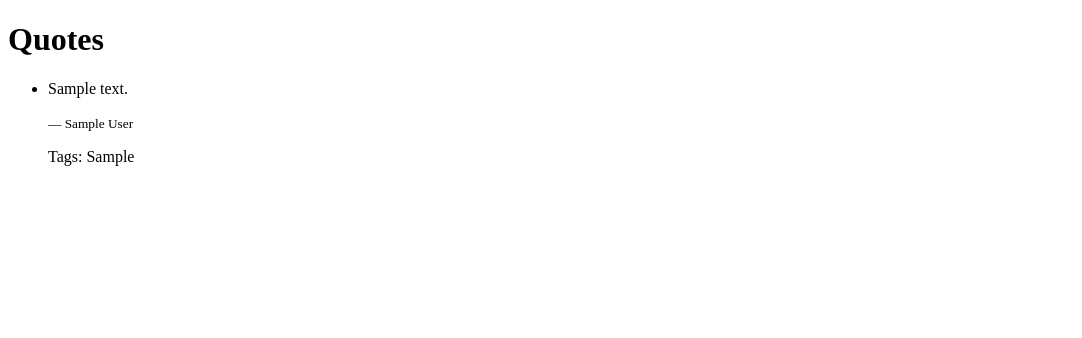
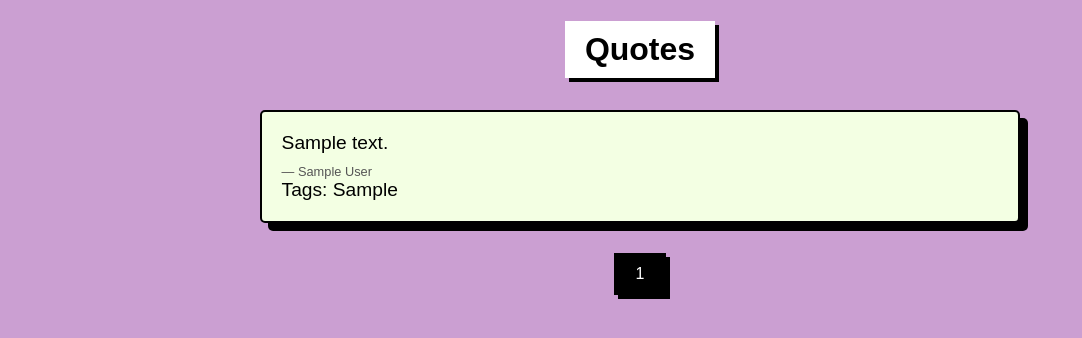
Before and after one commit to GreciaLH/Webs-craping-XYZ-Corp, a Flask app: page / in a window 1280 px wide. Shown: the top 338 px of the page, without its empty margins (0-1082 px from the left). Run offline with Flask 3, Linux system fonts and the light colour scheme; tables that the repository leaves empty hold one stand-in row (values such as "Sample post").

Commit message:
feat paginación y estilo

```diff
--- a/app.py
+++ b/app.py
@@ -1,5 +1,5 @@
 # app.py
-from flask import Flask, render_template
+from flask import Flask, render_template, request
 from flask_sqlalchemy import SQLAlchemy
 import os
 from dotenv import load_dotenv
@@ -16,9 +16,9 @@ app.config['SQLALCHEMY_TRACK_MODIFICATIONS'] = False
 db = SQLAlchemy(app)
 
 class Quote(db.Model):
-    __tablename__ = 'quotes'  # Asegúrate de que el nombre de la tabla es correcto
+    __tablename__ = 'quotes'
     id = db.Column(db.Integer, primary_key=True)
-    text = db.Column(db.Text, nullable=False)
+    text = db.Column(db.Text, nullable=False, unique=True)
     author = db.Column(db.String(100), nullable=False)
     tags = db.Column(db.String(255))
 
@@ -28,10 +28,12 @@ logger = logging.getLogger(__name__)
 
 @app.route('/')
 def index():
-    quotes = Quote.query.all()
-    for quote in quotes:
-        logger.debug(f'Quote: {quote.text} by {quote.author}')
-    return render_template('index.html', quotes=quotes)  # Renderizar la plantilla con los datos
+    # Obtener el número de página actual desde los parámetros de la URL
+    page = request.args.get('page', 1, type=int)
+    per_page = 10
+    quotes = Quote.query.order_by(Quote.id).paginate(page=page, per_page=per_page, error_out=False)
+
+    return render_template('index.html', quotes=quotes)
 
 if __name__ == "__main__":
     app.run(debug=True)
--- /dev/null
+++ b/static/css/style.css
@@ -0,0 +1,66 @@
+/* Estilo neobrutalista */
+body {
+    font-family: 'Arial', sans-serif;
+    background-color: #CB9FD2;
+    margin: 0;
+    padding: 0;
+    display: flex;
+    justify-content: center;
+    align-items: center;
+    flex-direction: column;
+}
+h1 {
+    color: #000;
+    background: #fff;
+    padding: 10px 20px;
+    box-shadow: 4px 4px 0 #000;
+}
+.card-container {
+    width: 70%;
+    display: flex;
+    flex-wrap: wrap;
+    justify-content: center;
+    align-items: center;
+    gap: 10px;
+}
+.card {
+    background: #F3FFE3;
+    border: 2px solid #000;
+    border-radius: 5px;
+    padding: 20px;
+    margin: 10px;
+    box-shadow: 8px 8px 0 #000;
+    width: 80%;
+}
+.card p {
+    margin: 0;
+    font-size: 1.2em;
+}
+.card small {
+    display: block;
+    margin-top: 10px;
+    font-size: 0.8em;
+    color: #555;
+}
+.pagination {
+    margin: 20px 0;
+    display: flex;
+    justify-content: center;
+    align-items: center;
+}
+.pagination a {
+    margin: 0 5px;
+    padding: 10px 20px;
+    background: #fff;
+    border: 2px solid #000;
+    text-decoration: none;
+    color: #000;
+    box-shadow: 4px 4px 0 #000;
+}
+.pagination a.active {
+    background: #000;
+    color: #fff;
+}
+.pagination a:hover {
+    background: #ddd;
+}
--- a/templates/index.html
+++ b/templates/index.html
@@ -1,21 +1,36 @@
-<!-- templates/index.html -->
 <!DOCTYPE html>
 <html lang="en">
 <head>
     <meta charset="UTF-8">
     <meta name="viewport" content="width=device-width, initial-scale=1.0">
     <title>Quotes</title>
+    <link rel="stylesheet" href="{{ url_for('static', filename='css/style.css') }}">
 </head>
 <body>
     <h1>Quotes</h1>
-    <ul>
-        {% for quote in quotes %}
-        <li>
+    <div class="card-container">
+        {% for quote in quotes.items %}
+        <div class="card">
             <p>{{ quote.text }}</p>
             <small>— {{ quote.author }}</small>
-            <p>Tags: {{ quote.tags }}</p>
-        </li>
+            <p class="tag">Tags: {{ quote.tags }}</p>
+        </div>
         {% endfor %}
-    </ul>
+    </div>
+    <div class="pagination">
+        {% if quotes.has_prev %}
+            <a href="{{ url_for('index', page=quotes.prev_num) }}">&#171; Previous</a>
+        {% endif %}
+        {% for page_num in quotes.iter_pages() %}
+            {% if page_num %}
+                <a href="{{ url_for('index', page=page_num) }}" class="{{ 'active' if page_num == quotes.page else '' }}">{{ page_num }}</a>
+            {% else %}
+                ...
+            {% endif %}
+        {% endfor %}
+        {% if quotes.has_next %}
+            <a href="{{ url_for('index', page=quotes.next_num) }}">Next &#187;</a>
+        {% endif %}
+    </div>
 </body>
 </html>
```
